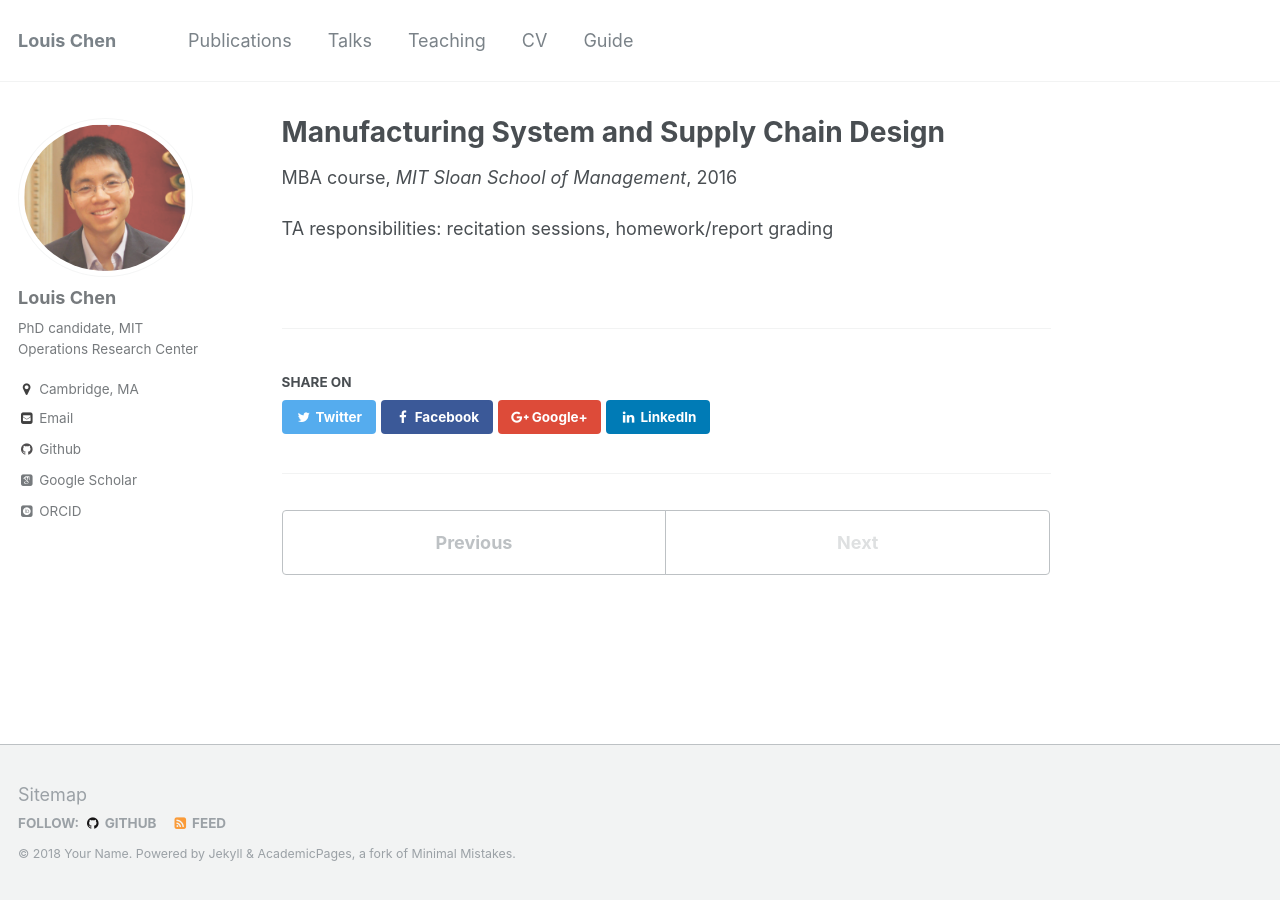
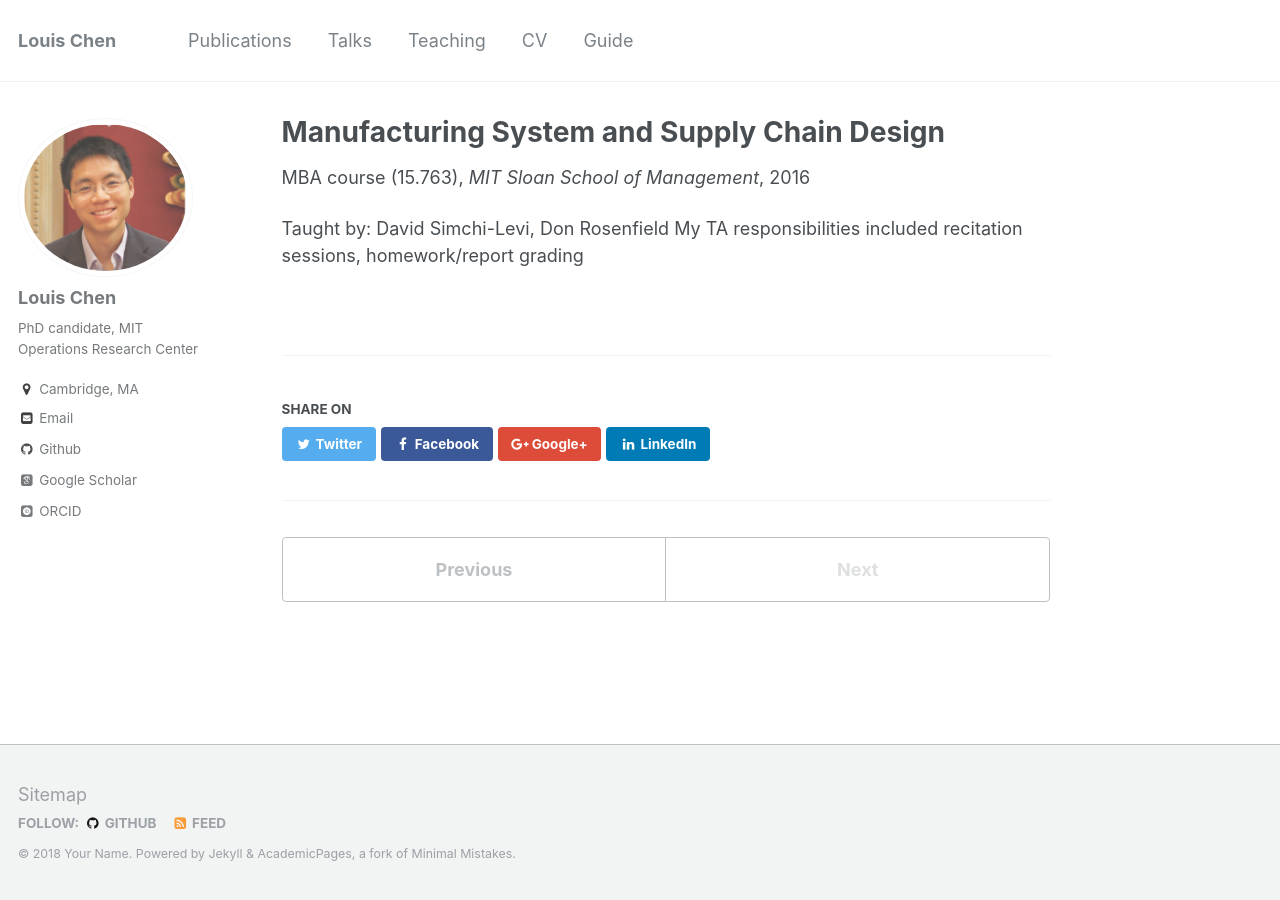
Before and after one commit to LouisLChen/LouisLChen.github.io, a Jekyll site: the page built from _teaching/2014-spring-teaching-1.md, in a window 1280 px wide. Built offline with Jekyll 4.4.1, drawn with Linux system fonts in a browser that asks for light colours; some web fonts are replaced.

Commit message:
Update 2014-spring-teaching-1.md

```diff
--- a/_teaching/2014-spring-teaching-1.md
+++ b/_teaching/2014-spring-teaching-1.md
@@ -1,10 +1,11 @@
 ---
 title: "Manufacturing System and Supply Chain Design"
-collection: teaching
-type: "MBA course"
+collection: teaching assistant
+type: "MBA course (15.763)"
 permalink: /teaching/2016-spring-teaching-1
 venue: "MIT Sloan School of Management"
 date: 2016-02-01
 location: "Cambridge, MA"
 ---
-TA responsibilities: recitation sessions, homework/report grading
+Taught by: David Simchi-Levi, Don Rosenfield
+My TA responsibilities included recitation sessions, homework/report grading
```
